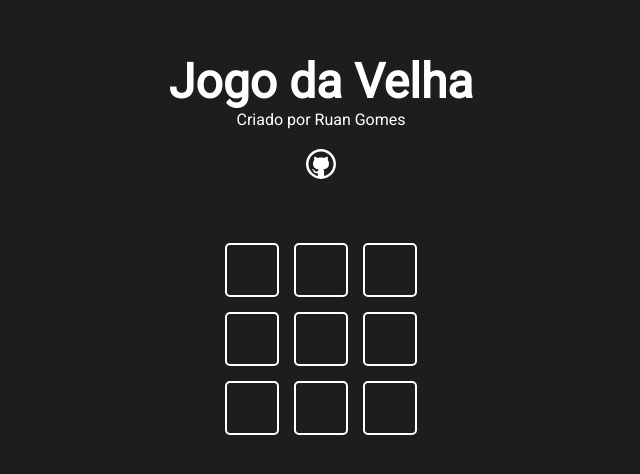
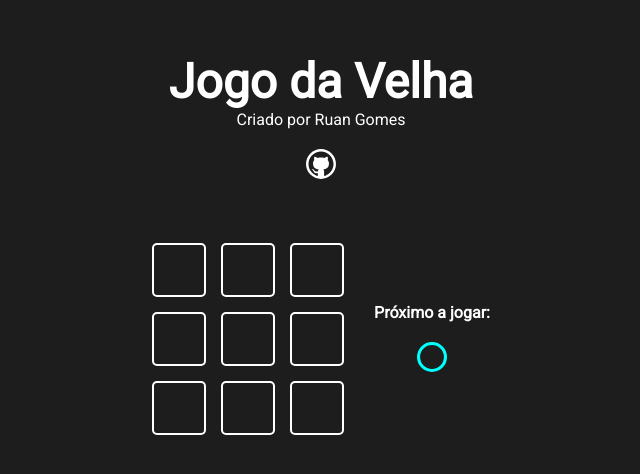
Before and after one commit to RuanL-Dev/react-nextjs-jogo-da-velha, a Next.js app: page / in a window 1280 px wide. Shown: the part 176-650 px from the top of the page, without its empty margins (319-959 px from the left). Built offline with nearby package versions, Linux system fonts and the light colour scheme.

Commit message:
Criado lógica do game

```diff
--- a/src/components/game/Game.jsx
+++ b/src/components/game/Game.jsx
@@ -1,23 +1,45 @@
 import { useState } from 'react'
 import styles from './Game.module.css'
 
+import Icon from '../icon/Icon'
 import GameOption from '../gameOption/GameOption'
 
 
 function Game () {
   const [gameState, setGameState] = useState(Array(9).fill(0))
+  const [currentPlayer, setCurrentPlayer] = useState(1)
 
+  const handleClick = (pos) => {
+    if(gameState [pos] === 0) {
+      let newGameState = [...gameState]
+      newGameState[pos] = currentPlayer
+      setCurrentPlayer(currentPlayer * -1)
+      setGameState(newGameState)
+    }
+  }
 
   return (
+    <div className={styles.gameContent}>
       <div className={styles.game}>
         {
           gameState.map((value,pos) =>
             <GameOption
               key={`game-option-pos-${pos}`}
               status={value}
+              onClick={() => handleClick(pos)}
             />
           )
         }
+      </div>
+      <div className={styles.gameInfo}>
+        <h4>Próximo a jogar:</h4>
+        {
+          currentPlayer === 1 && <Icon iconName="circle" />
+        }
+        {
+          currentPlayer === -1 && <Icon iconName="x" />
+        }
+      </div>
     </div>
   )
 }
--- a/src/components/game/Game.module.css
+++ b/src/components/game/Game.module.css
@@ -3,3 +3,16 @@
   grid-template-columns: repeat(3, 1fr);
   gap: 15px;
 }
+
+.gameContent {
+  display: flex;
+  gap: 30px;
+  align-items: center;
+}
+
+.gameInfo {
+  display: flex;
+  flex-direction: column;
+  align-items: center;
+  gap: 20px;
+}
--- a/src/components/gameOption/GameOption.jsx
+++ b/src/components/gameOption/GameOption.jsx
@@ -3,9 +3,9 @@ import Icon from '../icon/Icon'
 
 const GameIcon = ({ iconName }) => <Icon iconName={iconName} size="25px" />
 
-function GameOption ({ status }) {
+function GameOption ({ status, onClick }) {
   return (
-    <div className={styles.gameOption}>
+    <div className={styles.gameOption} onClick={onClick}>
       {
         status === 1 && <GameIcon iconName="circle" />
       }
```
Lines whose indentation alone changed are shown as unchanged.
